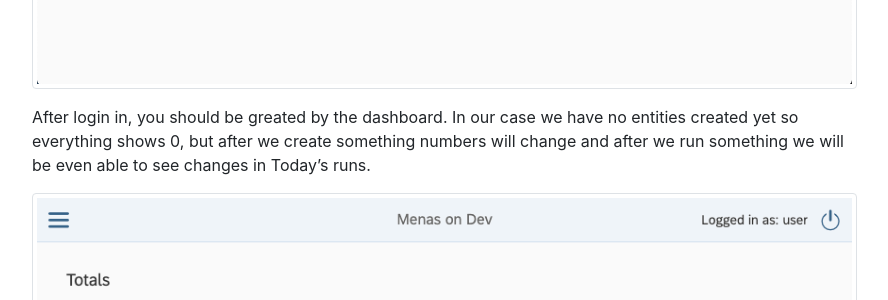
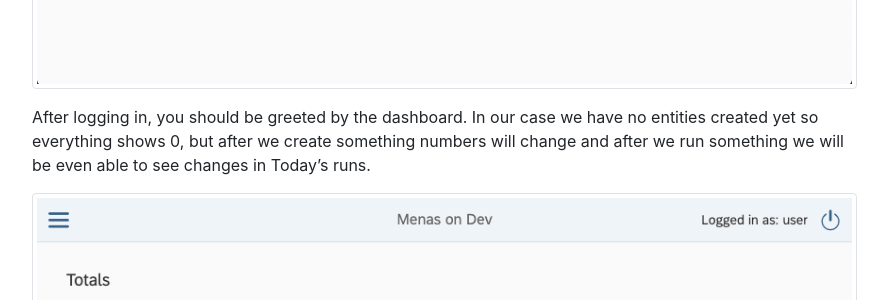
Before and after one commit to AbsaOSS/enceladus, a Jekyll site: the page built from _docs/2.0.0/usage/menas-quick-start.md, in a window 1280 px wide and 900 px high, scrolled down 985 px. Shown: the part 153-453 px from the top of the window, without its empty margins (338-1226 px from the left). Built offline with Jekyll 4.4.1, drawn with Linux system fonts in a browser that asks for light colours; nearby versions of some CDN libraries.

Commit message:
Update _docs/2.0.0/usage/menas-quick-start.md
Co-authored-by: Daniel K <dk1844@gmail.com>

```diff
--- a/_docs/2.0.0/usage/menas-quick-start.md
+++ b/_docs/2.0.0/usage/menas-quick-start.md
@@ -12,7 +12,7 @@
 
 {% include image.html name="usage/menas_login.png" alt="Menas Login Page" %}
 
-After login in, you should be greated by the dashboard. In our case we have no entities created yet so everything shows 0, but after we create something numbers will change and after we run something we will be even able to see changes in Today's runs.
+After logging in, you should be greeted by the dashboard. In our case we have no entities created yet so everything shows 0, but after we create something numbers will change and after we run something we will be even able to see changes in Today's runs.
 
 {% include image.html name="usage/menas_dashboard.png" alt="Menas Dashboard" %}
 
```
